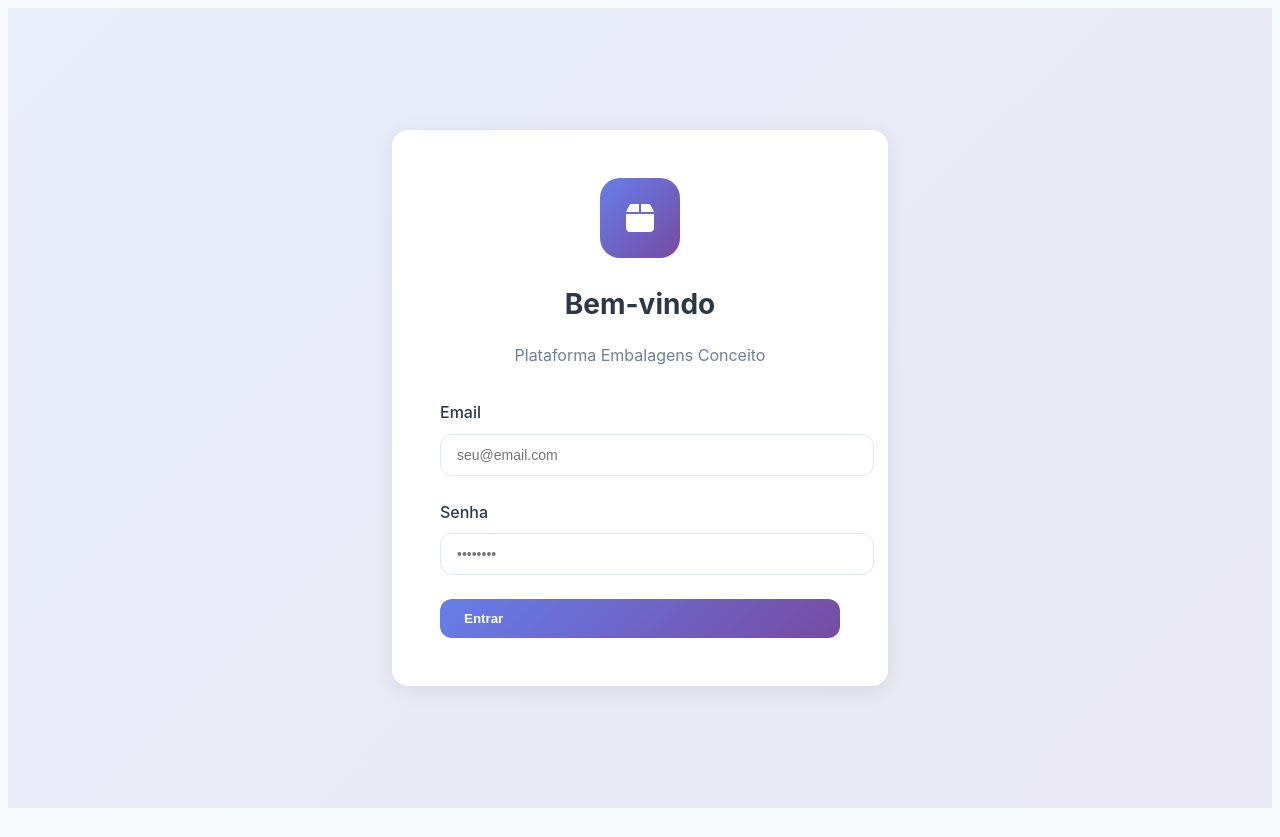
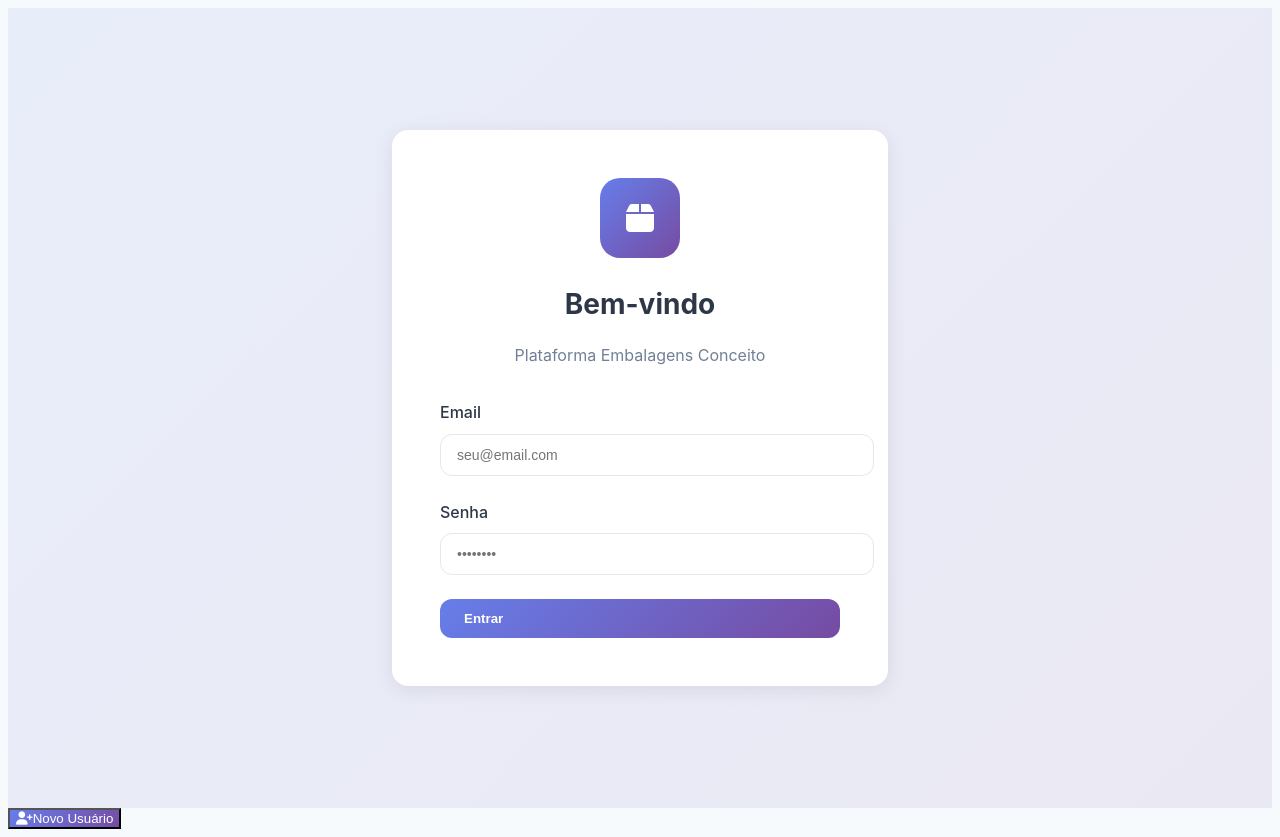
Before and after one commit to saiadasdividas/PlataformadeVendas, a website: page index.html in a window 1280 px wide. Before the commit the page ends 816 px from the top, so only its background shows below. Drawn offline with nearby package versions, Linux system fonts and the light colour scheme; no server answers.

Commit message:
Correção 3 no botão de adicionar usuário

```diff
--- a/index.html
+++ b/index.html
@@ -17,6 +17,7 @@
   <link href="https://cdnjs.cloudflare.com/ajax/libs/font-awesome/6.4.0/css/all.min.css" rel="stylesheet">
   <link href="styles.css" rel="stylesheet">
 
+  <!-- Removido os scripts do head para o final do body -->
 </head>
 <body>
 
@@ -218,7 +219,17 @@
         </form>
       </div>
     </div>
- <script src="config.js"></script>
-<script src="main.js"></script>
+    <!-- Botão Novo Usuário -->
+    <button
+      id="btnNewUser"
+      class="btn-primary flex items-center space-x-2"
+    >
+      <i class="fas fa-user-plus"></i>
+      <span>Novo Usuário</span>
+    </button>
+
+  <!-- Scripts -->
+  <script src="config.js"></script>
+  <script src="main.js"></script>
 </body>
 </html>
```
